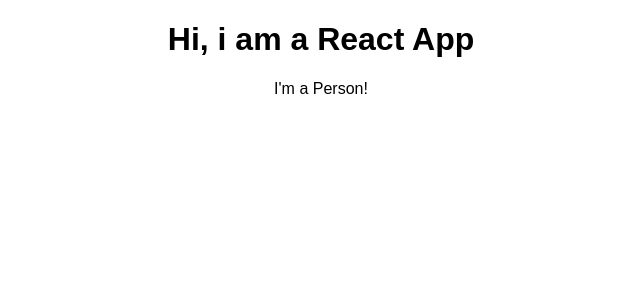
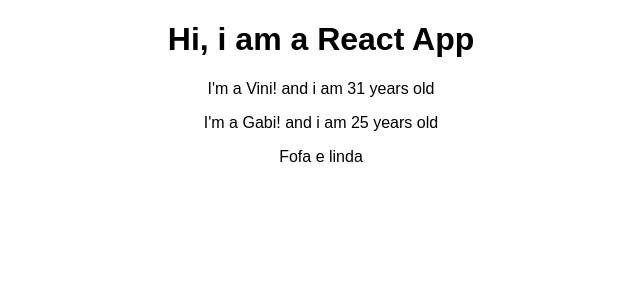
Before and after one commit to vinicechin/react-projects, a React (Create React App) app: page / in a window 1280 px wide. Shown: the top 300 px of the page, without its empty margins (319-959 px from the left). Built offline with nearby package versions, Linux system fonts and the light colour scheme.

Commit message:
Add and use props on Person component

```diff
--- a/src/App.js
+++ b/src/App.js
@@ -7,7 +7,8 @@ class App extends Component {
     return (
       <div className="App">
         <h1>Hi, i am a React App</h1>
-        <Person />
+        <Person name="Vini" age="31" />
+        <Person name="Gabi" age="25">Fofa e linda</Person>
       </div>
     );
   }
--- a/src/Person/Person.js
+++ b/src/Person/Person.js
@@ -1,7 +1,12 @@
 import React from 'react'
 
-const person = () => {
-    return <p>I'm a Person!</p>
+const person = (props) => {
+    return (
+        <div>
+            <p>I'm a { props.name }! and i am { props.age } years old</p>
+            <p>{ props.children }</p>
+        </div>
+    )
 }
 
 export default person
```
